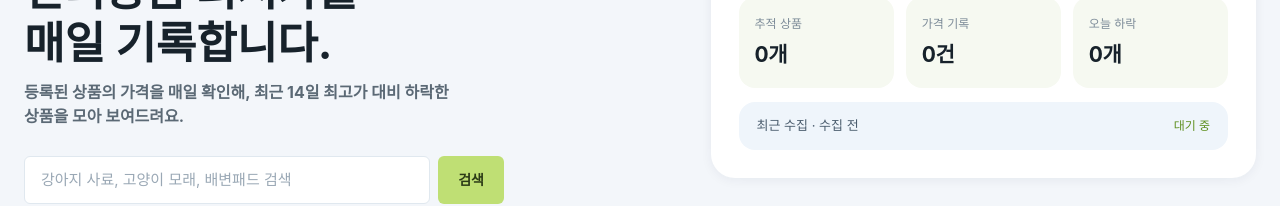
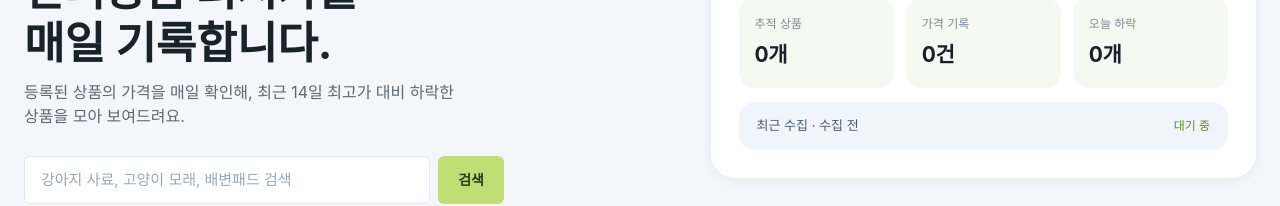
Before and after one commit to Rafdidas/petpicklog, a Next.js app: page / in a window 1280 px wide. Shown: the part 211-417 px from the top of the page. Built offline with nearby package versions, Linux system fonts and the light colour scheme; no server answers; the database is empty; a web font is replaced by a local one.

Commit message:
add, style : 세부 조정

```diff
--- a/src/app/page.tsx
+++ b/src/app/page.tsx
@@ -54,7 +54,7 @@ export default async function HomePage() {
             <br />
             매일 기록합니다.
           </Typography>
-          <Typography as="p" type="bodyBold" size="xl" className="home-hero__subtitle">
+          <Typography as="p" type="body" size="xl" className="home-hero__subtitle">
             등록된 상품의 가격을 매일 확인해, 최근 14일 최고가 대비 하락한 상품을 모아
             보여드려요.
           </Typography>
```
Also changed, not shown: .claude/launch.json (added).
